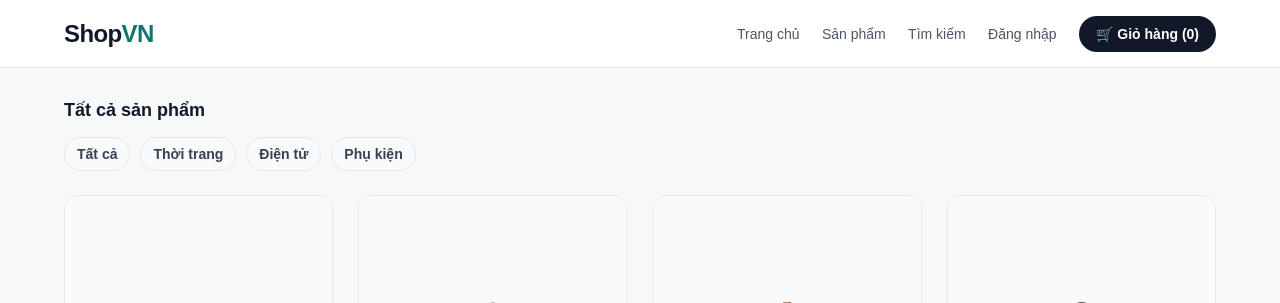
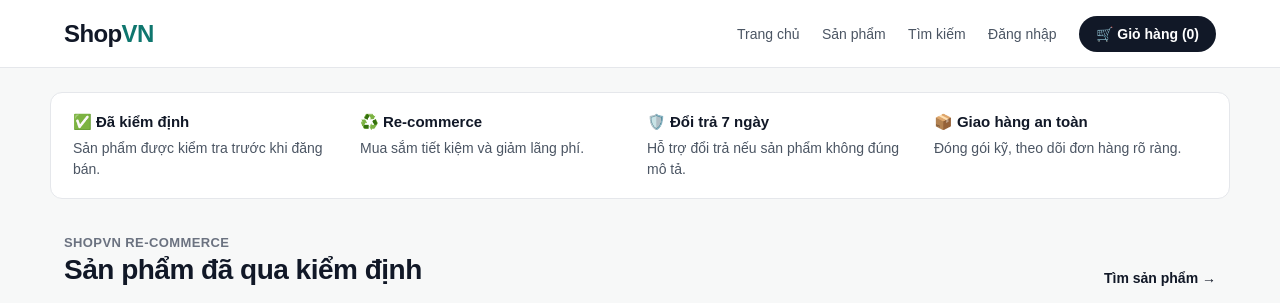
Before and after one commit to yogurtmlem/BMTTTMDT, a PHP site: page /products.php in a window 1280 px wide. Shown: the top 303 px of the page. Run offline with PHP 8.4, Linux system fonts and the light colour scheme; data comes from the database, SQL or seed files in the repository; tables that the repository leaves empty hold one stand-in row (values such as "Sample post").

Commit message:
Refactor product listing and enhance user trust
Refactor products.php to improve product display and add trust elements.

```diff
--- a/webshop-html/products.php
+++ b/webshop-html/products.php
@@ -2,82 +2,191 @@
 session_start();
 require 'db.php';
 
-$category = $_GET['category'] ?? '';
-if ($category) {
-    $stmt = $pdo->prepare("SELECT * FROM products WHERE category = ?");
-    $stmt->execute([$category]);
-} else {
+if ($pdo) {
     $stmt = $pdo->query("SELECT * FROM products");
-}
     $products = $stmt->fetchAll(PDO::FETCH_ASSOC);
 
     $cart_stmt = $pdo->prepare("SELECT SUM(quantity) FROM cart WHERE session_id = ?");
     $cart_stmt->execute([session_id()]);
     $cart_count = $cart_stmt->fetchColumn() ?? 0;
+} else {
+    $products = [];
+    $cart_count = 0;
+}
 
-$categories = ['Thời trang', 'Điện tử', 'Phụ kiện'];
+$productImages = [
+    'Giày thể thao Urban' => 'shoes.jpg',
+    'Túi xách da thật' => 'bag.jpg',
+    'Đồng hồ thông minh' => 'watch.jpg',
+    'Tai nghe không dây' => 'headphones.jpg',
+    'Ốp lưng điện thoại' => 'case.jpg',
+    'Bàn phím cơ gaming' => 'gaming.jpg',
+    'Kính mắt thời trang' => 'sunglasses.jpg',
+    'Balo laptop cao cấp' => 'balo.jpg',
+    'Chuột không dây' => 'mouse.jpg',
+    'Mũ lưỡi trai' => 'hat.jpg',
+    'Đèn LED thông minh' => 'light.jpg',
+    'Pin dự phòng 20000mAh' => 'battery.jpg'
+];
+
+$productConditions = [
+    'Giày thể thao Urban' => 'Đã kiểm định · Tình trạng 90%',
+    'Túi xách da thật' => 'Đã kiểm định · Ít dấu sử dụng',
+    'Đồng hồ thông minh' => 'Đã kiểm định · Hoạt động tốt',
+    'Tai nghe không dây' => 'Đã kiểm định · Pin ổn định',
+    'Ốp lưng điện thoại' => 'Hàng chọn lọc · Như mới',
+    'Bàn phím cơ gaming' => 'Đã test phím · Hoạt động tốt',
+    'Kính mắt thời trang' => 'Đã kiểm tra · Tình trạng tốt',
+    'Balo laptop cao cấp' => 'Đã vệ sinh · Còn mới',
+    'Chuột không dây' => 'Đã test kết nối · Dùng tốt',
+    'Mũ lưỡi trai' => 'Đã làm sạch · Tình trạng tốt',
+    'Đèn LED thông minh' => 'Đã test sáng · Hoạt động tốt',
+    'Pin dự phòng 20000mAh' => 'Đã kiểm tra sạc · Dung lượng ổn'
+];
 ?>
+
 <!DOCTYPE html>
 <html lang="vi">
 <head>
 <meta charset="UTF-8"/>
-<title>Sản phẩm - ShopVN</title>
+<meta name="viewport" content="width=device-width, initial-scale=1.0"/>
+<title>Sản phẩm đã kiểm định - ShopVN Re-commerce</title>
+
 <link rel="stylesheet" href="style.css"/>
-</head>
+
 <body>
 
 <nav>
   <div class="logo">Shop<span>VN</span></div>
+
   <div class="nav-links">
     <a href="index.php">Trang chủ</a>
     <a href="products.php">Sản phẩm</a>
     <a href="search.php">Tìm kiếm</a>
+
     <?php if (isset($_SESSION['user'])): ?>
-      <span style="color:#1D9E75;font-size:14px">👤 <?= $_SESSION['user'] ?></span>
+      <span class="user-badge">👤 <?= htmlspecialchars($_SESSION['user']) ?></span>
       <a href="logout.php">Đăng xuất</a>
     <?php else: ?>
       <a href="login.php">Đăng nhập</a>
     <?php endif; ?>
-    <a href="cart.php"><button class="cart-btn">🛒 Giỏ hàng (<?= $cart_count ?>)</button></a>
+
+    <a href="cart.php">
+      <button class="cart-btn">🛒 Giỏ hàng (<?= $cart_count ?>)</button>
+    </a>
   </div>
 </nav>
 
-<div class="section">
-  <div class="section-title">Tất cả sản phẩm</div>
+<section class="trust-strip">
+  <div class="trust-item">
+    <strong>✅ Đã kiểm định</strong>
+    Sản phẩm được kiểm tra trước khi đăng bán.
+  </div>
 
-  <div class="search-tags" style="margin-bottom:1.5rem">
-    <a href="products.php"><span class="tag <?= !$category ? 'active' : '' ?>">Tất cả</span></a>
-    <?php foreach ($categories as $cat): ?>
-    <a href="products.php?category=<?= $cat ?>"><span class="tag <?= $category === $cat ? 'active' : '' ?>"><?= $cat ?></span></a>
-    <?php endforeach; ?>
+  <div class="trust-item">
+    <strong>♻️ Re-commerce</strong>
+    Mua sắm tiết kiệm và giảm lãng phí.
+  </div>
+
+  <div class="trust-item">
+    <strong>🛡️ Đổi trả 7 ngày</strong>
+    Hỗ trợ đổi trả nếu sản phẩm không đúng mô tả.
+  </div>
+
+  <div class="trust-item">
+    <strong>📦 Giao hàng an toàn</strong>
+    Đóng gói kỹ, theo dõi đơn hàng rõ ràng.
+  </div>
+</section>
+
+<section class="section products-page">
+
+  <div class="section-header">
+    <div>
+      <p>ShopVN Re-commerce</p>
+      <h2>Sản phẩm đã qua kiểm định</h2>
+    </div>
+    <a href="search.php">Tìm sản phẩm →</a>
   </div>
 
   <div class="products">
+
     <?php foreach ($products as $p): ?>
+
+      <?php
+        $img = $productImages[$p['name']] ?? 'battery.jpg';
+        $condition = $productConditions[$p['name']] ?? 'Đã kiểm định · Tình trạng tốt';
+      ?>
+
       <div class="product-card">
-      <div class="product-img"><?= $p['emoji'] ?></div>
+
+        <div class="product-img">
+          <img
+            src="assets/images/<?= $img ?>"
+            alt="<?= htmlspecialchars($p['name']) ?>"
+            loading="lazy"
+          >
+        </div>
+
         <div class="product-info">
-        <div class="product-name"><?= $p['name'] ?></div>
-        <div class="product-stars"><?= str_repeat('★', round($p['rating'])) ?><?= str_repeat('☆', 5-round($p['rating'])) ?> (<?= $p['reviews'] ?>)</div>
-        <div class="product-price"><?= number_format($p['price']) ?>₫</div>
+
+          <div class="product-name">
+            <?= htmlspecialchars($p['name']) ?>
+          </div>
+
+          <div class="condition-badge">
+            <?= htmlspecialchars($condition) ?>
+          </div>
+
+          <div class="product-meta">
+            Minh bạch tình trạng · Kiểm tra chức năng · Đóng gói trước khi giao
+          </div>
+
+          <div class="product-stars">
+            <?= str_repeat('★', round($p['rating'])) ?>
+            <?= str_repeat('☆', 5 - round($p['rating'])) ?>
+            <span>(<?= htmlspecialchars($p['reviews']) ?> đánh giá)</span>
+          </div>
+
+          <div class="product-price">
+            <?= number_format($p['price']) ?>₫
+          </div>
+
           <form method="POST" action="cart.php">
             <input type="hidden" name="action" value="add"/>
-          <input type="hidden" name="product_id" value="<?= $p['id'] ?>"/>
-          <button type="submit" class="add-btn">+ Thêm vào giỏ</button>
+            <input type="hidden" name="product_id" value="<?= htmlspecialchars($p['id']) ?>"/>
+
+            <button type="submit" class="add-btn">
+              + Thêm vào giỏ
+            </button>
           </form>
-      </div>
-    </div>
-    <?php endforeach; ?>
+
         </div>
       </div>
 
+    <?php endforeach; ?>
+
+  </div>
+
+</section>
+
+<div class="recommerce-note">
+  <div>
+    <p>Cam kết minh bạch tình trạng sản phẩm</p>
+    <span>Mỗi sản phẩm được phân loại, kiểm tra và mô tả rõ trước khi bán lại.</span>
+  </div>
+  <span>ShopVN Re-commerce →</span>
+</div>
+
 <footer>
-  <p>© 2026 ShopVN. All rights reserved.</p>
+  <p>© 2026 ShopVN Re-commerce. Nền tảng mua sắm bền vững.</p>
+
   <div class="footer-links">
-    <a href="#">Chính sách</a>
-    <a href="#">Liên hệ</a>
-    <a href="#">Hỗ trợ</a>
+    <a href="#">Quy trình kiểm định</a>
+    <a href="#">Chính sách đổi trả</a>
+    <a href="#">Hỗ trợ khách hàng</a>
   </div>
 </footer>
+
 </body>
 </html>
```
Lines whose indentation alone changed are shown as unchanged.
